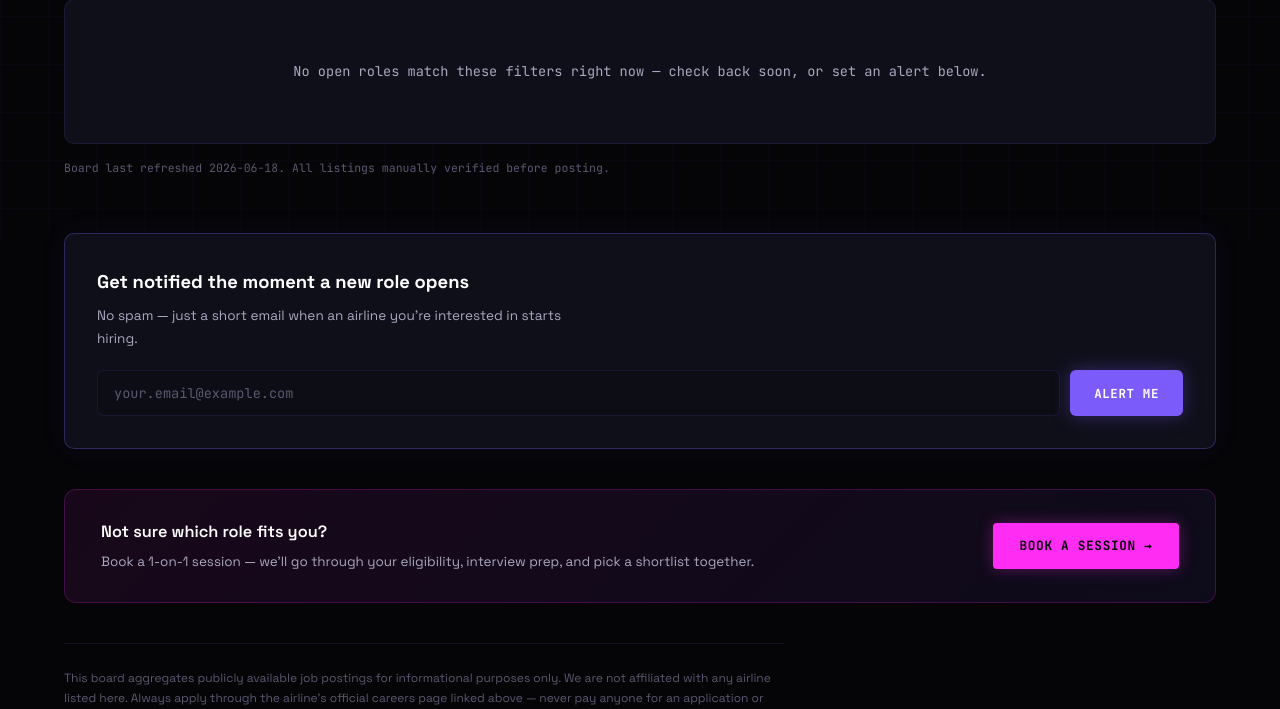
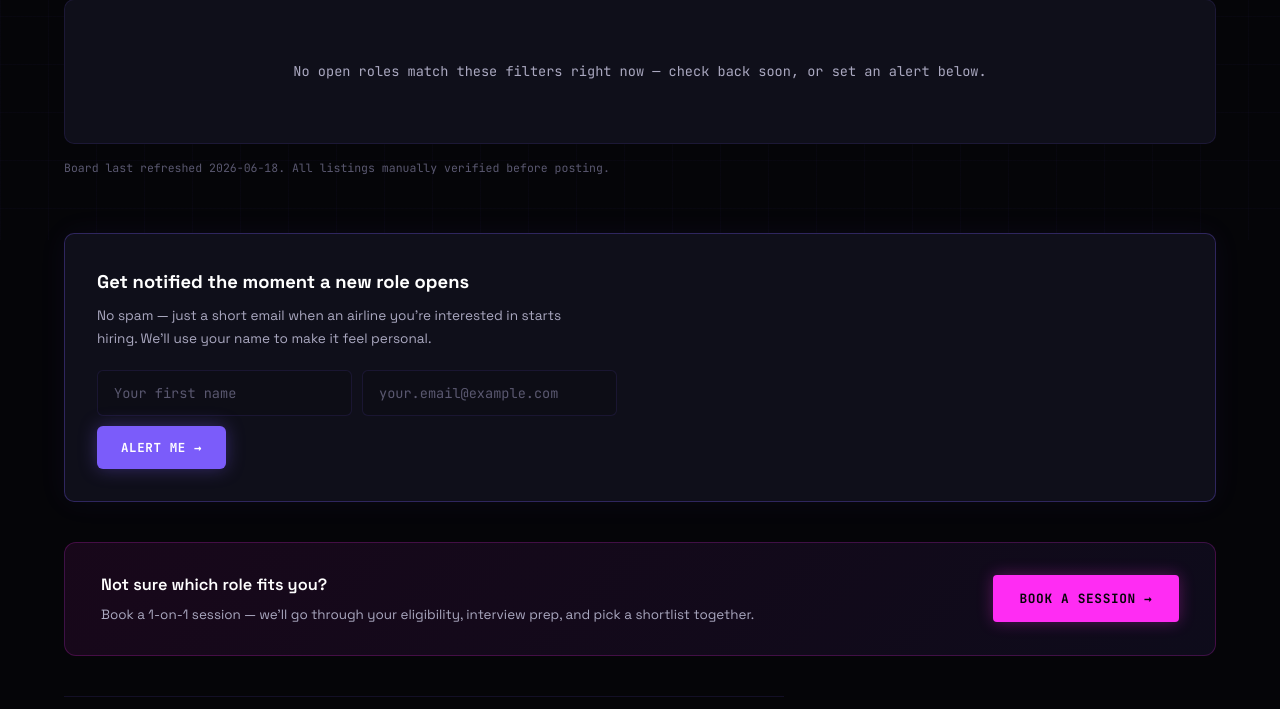
Before and after one commit to vardhasheelan-creator/vardhasheela-portfolio, a Flask app: page /jobs in a window 1280 px wide. Shown: the part 560-1269 px from the top of the page. Run offline with Flask 3, Linux system fonts and the light colour scheme; data that the repository does not hold is empty; parts of the project's set-up code (start-up, migrations or seed data) failed here and were passed over.

Commit message:
Add name field to jobs board subscriber form for personalized emails

```diff
--- a/templates/jobs.html
+++ b/templates/jobs.html
@@ -6,7 +6,6 @@
 <title>Aviation Careers Board — Vardhasheela N</title>
 <link href="https://fonts.googleapis.com/css2?family=Space+Grotesk:wght@300;400;500;600;700&family=JetBrains+Mono:wght@400;500;700&display=swap" rel="stylesheet"/>
 
-<!-- Google Analytics — replace G-48HTQ1L8HE with your real Measurement ID -->
 <script async src="https://www.googletagmanager.com/gtag/js?id=G-48HTQ1L8HE"></script>
 <script>
   window.dataLayer = window.dataLayer || [];
@@ -82,17 +81,41 @@ hr.divider{border:none;border-top:1px solid var(--border);margin:0;position:rela
 .alert-box{margin-top:3.5rem;background:var(--surface);border:1px solid var(--border-b);border-radius:10px;padding:2rem;box-shadow:0 0 30px rgba(123,92,250,0.06);}
 .alert-box h2{font-size:1.15rem;font-weight:700;color:var(--white);margin-bottom:0.4rem;}
 .alert-box p{color:var(--muted);font-size:0.85rem;margin-bottom:1.25rem;max-width:480px;}
-.alert-form{display:flex;gap:10px;flex-wrap:wrap;}
-.alert-form input[type="email"]{flex:1;min-width:220px;background:var(--bg3);border:1px solid var(--border);border-radius:6px;padding:0.8rem 1rem;color:var(--text);font-family:var(--mono);font-size:0.85rem;outline:none;transition:border-color 0.2s;}
+
+/* ── UPDATED: two-row form layout to fit name + email + button ── */
+.alert-form{display:flex;flex-direction:column;gap:10px;max-width:520px;}
+.alert-form-row{display:flex;gap:10px;flex-wrap:wrap;}
+.alert-form input[type="text"],
+.alert-form input[type="email"]{
+  flex:1;min-width:180px;
+  background:var(--bg3);
+  border:1px solid var(--border);
+  border-radius:6px;
+  padding:0.8rem 1rem;
+  color:var(--text);
+  font-family:var(--mono);
+  font-size:0.85rem;
+  outline:none;
+  transition:border-color 0.2s;
+}
+.alert-form input[type="text"]:focus,
 .alert-form input[type="email"]:focus{border-color:var(--neon);}
 .alert-form input::placeholder{color:var(--dim);}
-.alert-form button{font-family:var(--mono);font-weight:700;font-size:0.78rem;letter-spacing:0.05em;text-transform:uppercase;background:var(--neon);color:var(--white);border:none;border-radius:6px;padding:0.8rem 1.5rem;cursor:pointer;box-shadow:0 0 18px rgba(123,92,250,0.35);transition:all 0.2s;}
+.alert-form button{
+  font-family:var(--mono);font-weight:700;font-size:0.78rem;
+  letter-spacing:0.05em;text-transform:uppercase;
+  background:var(--neon);color:var(--white);
+  border:none;border-radius:6px;
+  padding:0.8rem 1.5rem;cursor:pointer;
+  box-shadow:0 0 18px rgba(123,92,250,0.35);
+  transition:all 0.2s;white-space:nowrap;
+}
 .alert-form button:hover{background:var(--cyan);box-shadow:0 0 24px rgba(0,245,255,0.4);}
 .alert-msg{margin-top:10px;font-size:0.78rem;font-family:var(--mono);display:none;}
 .alert-msg.ok{color:var(--green);display:block;}
 .alert-msg.error{color:#ff6b6b;display:block;}
 
-/* CONSULT BANNER — matches vardhasheelan.com's consult-banner pattern */
+/* CONSULT BANNER */
 .consult-banner{background:linear-gradient(135deg,rgba(255,44,243,0.08),rgba(123,92,250,0.08));border:1px solid rgba(255,44,243,0.2);border-radius:12px;padding:1.75rem 2.25rem;display:flex;align-items:center;justify-content:space-between;flex-wrap:wrap;gap:1.5rem;margin-top:2.5rem;}
 .consult-banner h3{font-size:1.02rem;font-weight:600;color:var(--white);margin-bottom:0.35rem;}
 .consult-banner p{font-size:0.84rem;color:var(--muted);}
@@ -113,6 +136,7 @@ footer p{font-size:0.75rem;color:var(--dim);font-family:var(--mono);}
   .status{order:2;}
   .apply-btn{order:4;width:100%;padding:0.7rem;}
   .consult-banner{flex-direction:column;text-align:center;}
+  .alert-form-row{flex-direction:column;}
 }
 </style>
 </head>
@@ -183,12 +207,18 @@ footer p{font-size:0.75rem;color:var(--dim);font-family:var(--mono);}
   </div>
   <div class="verified-note">Board last refreshed {{ today }}. All listings manually verified before posting.</div>
 
+  <!-- ALERT BOX — name field added for personalized emails -->
   <div class="alert-box">
     <h2>Get notified the moment a new role opens</h2>
-    <p>No spam — just a short email when an airline you're interested in starts hiring.</p>
+    <p>No spam — just a short email when an airline you're interested in starts hiring. We'll use your name to make it feel personal.</p>
     <form class="alert-form" id="alertForm">
-      <input type="email" name="email" placeholder="your.email@example.com" required/>
-      <button type="submit">Alert Me</button>
+      <div class="alert-form-row">
+        <input type="text" name="name" id="alertName" placeholder="Your first name" autocomplete="given-name"/>
+        <input type="email" name="email" id="alertEmail" placeholder="your.email@example.com" required/>
+      </div>
+      <div class="alert-form-row">
+        <button type="submit">Alert Me →</button>
+      </div>
     </form>
     <div class="alert-msg" id="alertMsg"></div>
   </div>
@@ -214,11 +244,13 @@ footer p{font-size:0.75rem;color:var(--dim);font-family:var(--mono);}
 <script>
 document.getElementById('alertForm').addEventListener('submit', async function(e) {
   e.preventDefault();
-  const form = e.target;
-  const msg = document.getElementById('alertMsg');
-  const email = form.email.value;
-  const btn = form.querySelector('button');
-  btn.disabled = true;
+  const form   = e.target;
+  const msg    = document.getElementById('alertMsg');
+  const email  = document.getElementById('alertEmail').value.trim();
+  const name   = document.getElementById('alertName').value.trim();
+  const btn    = form.querySelector('button');
+
+  btn.disabled    = true;
   btn.textContent = 'Saving...';
 
   try {
@@ -226,23 +258,27 @@ document.getElementById('alertForm').addEventListener('submit', async function(e
       method: 'POST',
       headers: { 'Content-Type': 'application/x-www-form-urlencoded' },
       body: 'email=' + encodeURIComponent(email)
+           + '&name=' + encodeURIComponent(name)
     });
     const data = await res.json();
     if (data.ok) {
-      msg.textContent = "You're on the list — we'll email you when new roles open.";
+      const firstName = name ? name.split(' ')[0] : null;
+      msg.textContent = firstName
+        ? `You're on the list, ${firstName}! We'll email you when new roles open.`
+        : "You're on the list — we'll email you when new roles open.";
       msg.className = 'alert-msg ok';
       form.reset();
       gtag('event', 'jobs_alert_signup', {email_domain: email.split('@')[1] || 'unknown'});
     } else {
       msg.textContent = data.error || 'Something went wrong.';
-      msg.className = 'alert-msg error';
+      msg.className   = 'alert-msg error';
     }
   } catch (err) {
     msg.textContent = 'Network error — try again in a moment.';
-    msg.className = 'alert-msg error';
+    msg.className   = 'alert-msg error';
   } finally {
-    btn.disabled = false;
-    btn.textContent = 'Alert Me';
+    btn.disabled    = false;
+    btn.textContent = 'Alert Me →';
   }
 });
 </script>
```
